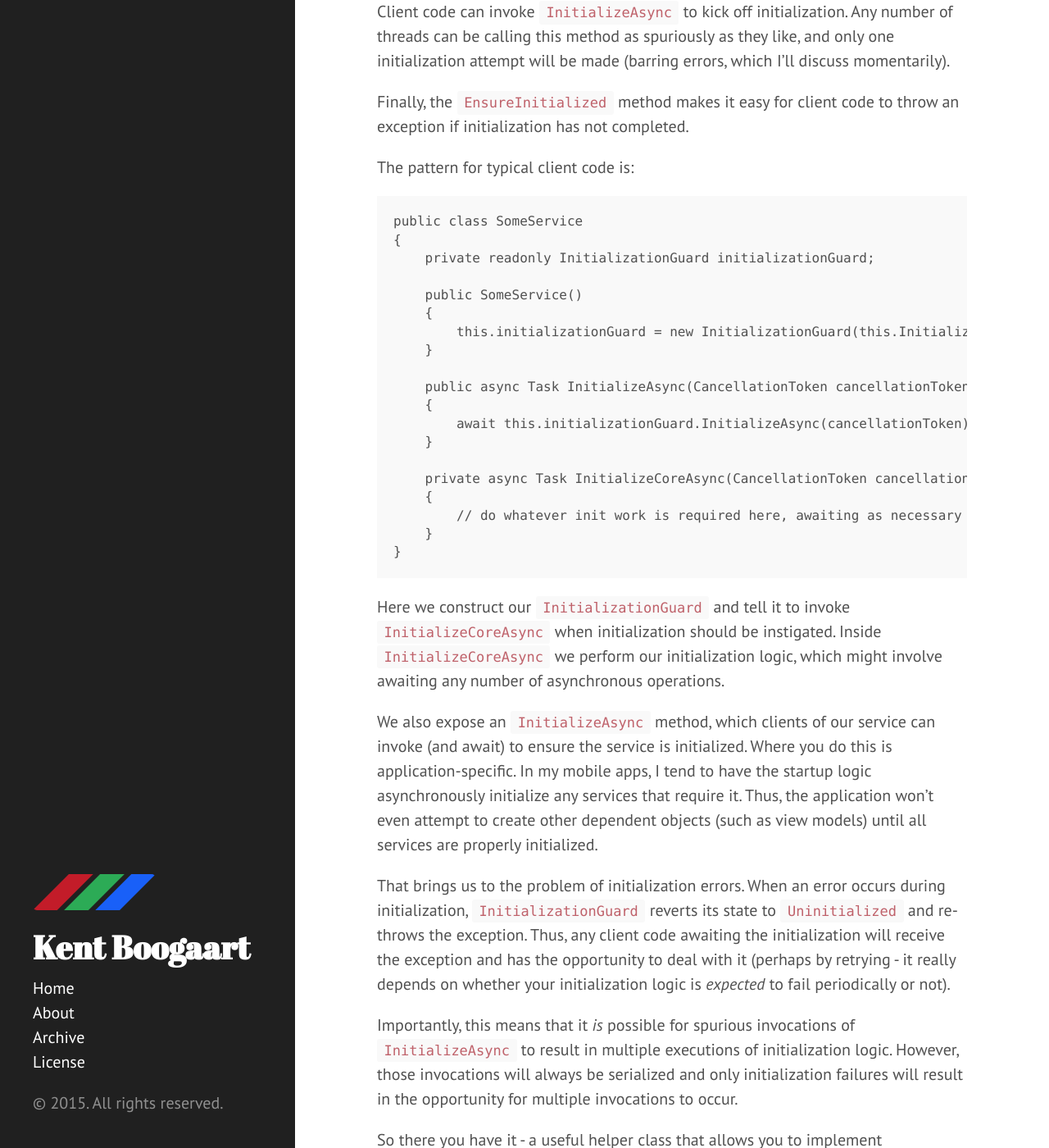
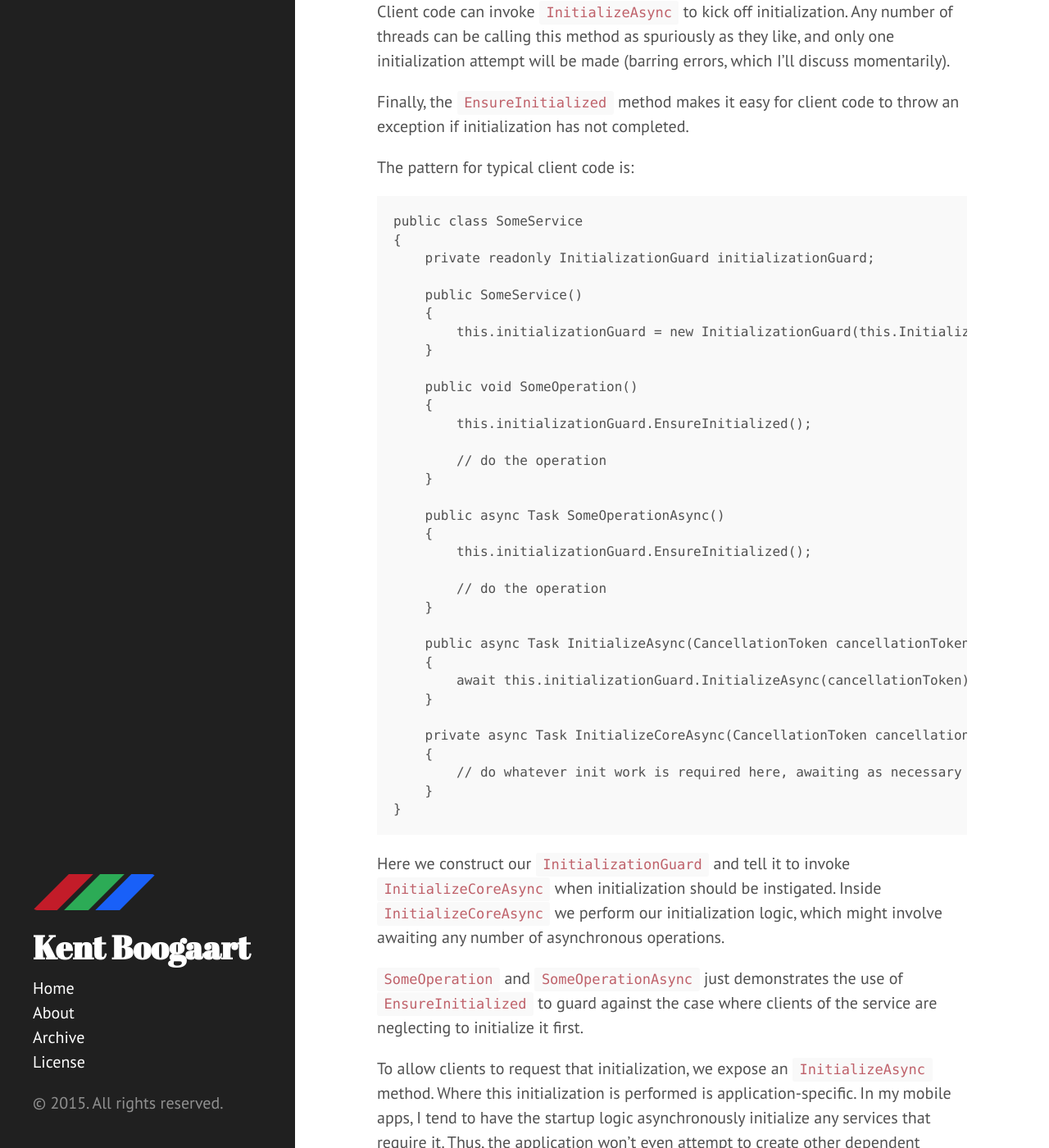
Before and after one commit to kentcb/kentcb.github.io, a Jekyll site: the page built from _posts/2015-05-19-an-asynchronous-initialization-guard.md, in a window 1280 px wide and 1400 px high, scrolled down 1596 px. Shown: the whole window at 82% size. Built offline with Jekyll 4.4.1, drawn with Linux system fonts in a browser that asks for light colours; Markdown is read by kramdown in place of the engine named in the settings; comment, search, counter and statistics services are not loaded; some of the changed text lies outside the part shown.

Commit message:
Addendum: An Asynchronous Initialization Guard.

```diff
--- a/_posts/2015-05-19-an-asynchronous-initialization-guard.md
+++ b/_posts/2015-05-19-an-asynchronous-initialization-guard.md
@@ -53,6 +53,20 @@ public class SomeService
         this.initializationGuard = new InitializationGuard(this.InitializeCoreAsync);
     }
 
+    public void SomeOperation()
+    {
+        this.initializationGuard.EnsureInitialized();
+
+        // do the operation
+    }
+
+    public async Task SomeOperationAsync()
+    {
+        this.initializationGuard.EnsureInitialized();
+
+        // do the operation
+    }
+
     public async Task InitializeAsync(CancellationToken cancellationToken = default(CancellationToken))
     {
         await this.initializationGuard.InitializeAsync(cancellationToken);
@@ -67,7 +81,9 @@ public class SomeService
 
 Here we construct our `InitializationGuard` and tell it to invoke `InitializeCoreAsync` when initialization should be instigated. Inside `InitializeCoreAsync` we perform our initialization logic, which might involve awaiting any number of asynchronous operations.
 
-We also expose an `InitializeAsync` method, which clients of our service can invoke (and await) to ensure the service is initialized. Where you do this is application-specific. In my mobile apps, I tend to have the startup logic asynchronously initialize any services that require it. Thus, the application won't even attempt to create other dependent objects (such as view models) until all services are properly initialized.
+`SomeOperation` and `SomeOperationAsync` just demonstrates the use of `EnsureInitialized` to guard against the case where clients of the service are neglecting to initialize it first.
+
+To allow clients to request that initialization, we expose an `InitializeAsync` method. Where this initialization is performed is application-specific. In my mobile apps, I tend to have the startup logic asynchronously initialize any services that require it. Thus, the application won't even attempt to create other dependent objects (such as view models) until all services are properly initialized.
 
 That brings us to the problem of initialization errors. When an error occurs during initialization, `InitializationGuard` reverts its state to `Uninitialized` and re-throws the exception. Thus, any client code awaiting the initialization will receive the exception and has the opportunity to deal with it (perhaps by retrying - it really depends on whether your initialization logic is *expected* to fail periodically or not).
 
```
